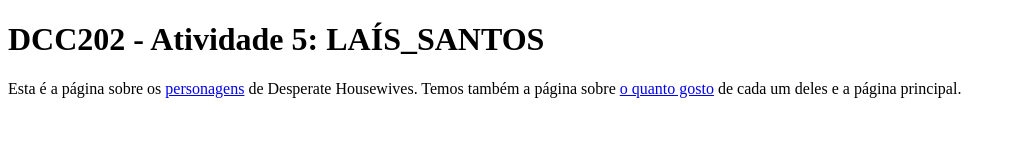
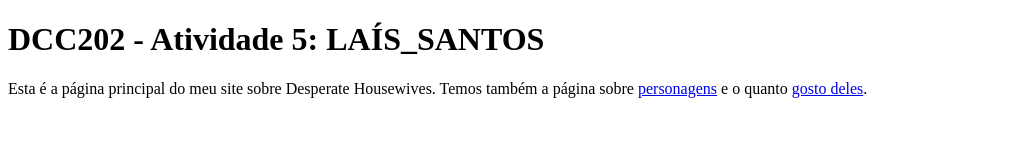
Before and after one commit to ufjf-dcc202/ufjf-dcc202-2023-3-b-atv5-laissantostz, a website: page index.html in a window 1280 px wide. Shown: the whole page, without its empty margins (0-1016 px from the left). Drawn offline with Linux system fonts and the light colour scheme.

Commit message:
altera conteúdo da index.html

```diff
--- a/index.html
+++ b/index.html
@@ -8,7 +8,7 @@
 <body>
     <main>
         <h1>DCC202 - Atividade 5: LAÍS_SANTOS</h1>
-        <p>Esta é a página sobre os <a href="personagens.html">personagens</a> de Desperate Housewives. Temos também a página sobre <a href="preferencias.html">o quanto gosto</a> de cada um deles e a página principal.</p>
+        <p>Esta é a página principal do meu site sobre Desperate Housewives. Temos também a página sobre <a href="personagens.html">personagens</a> e o quanto <a href="preferencias.html">gosto deles</a>.</p>
     </main>
 </body>
 </html>
```
